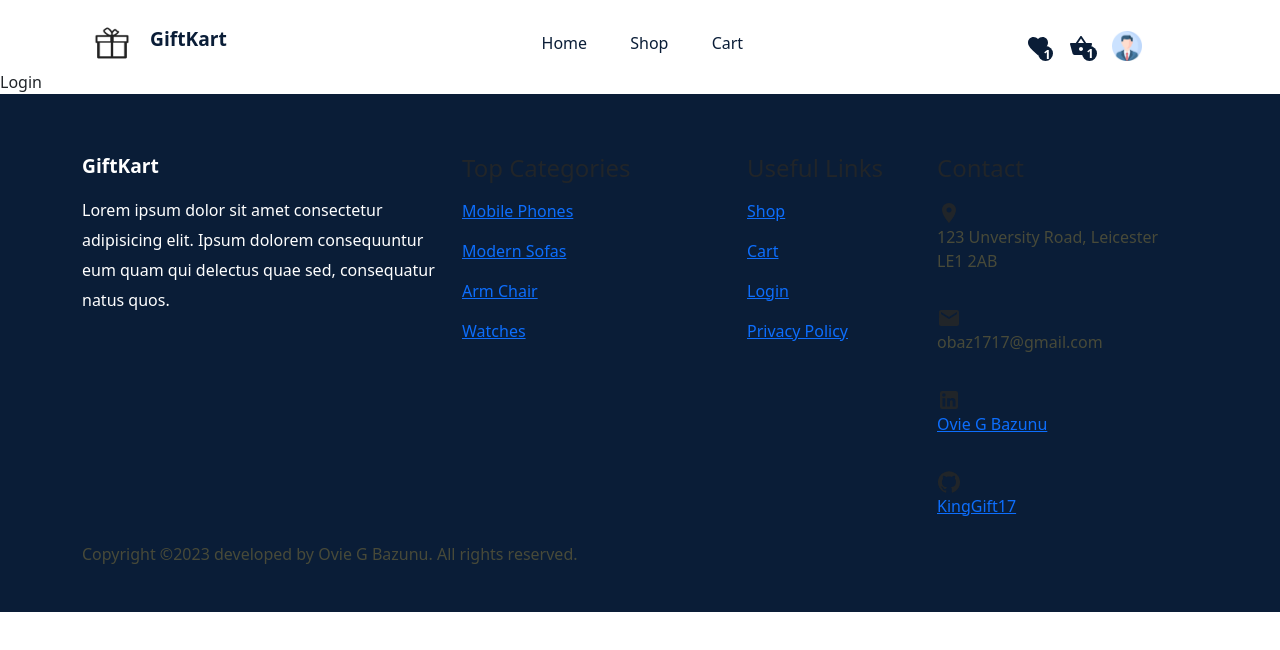
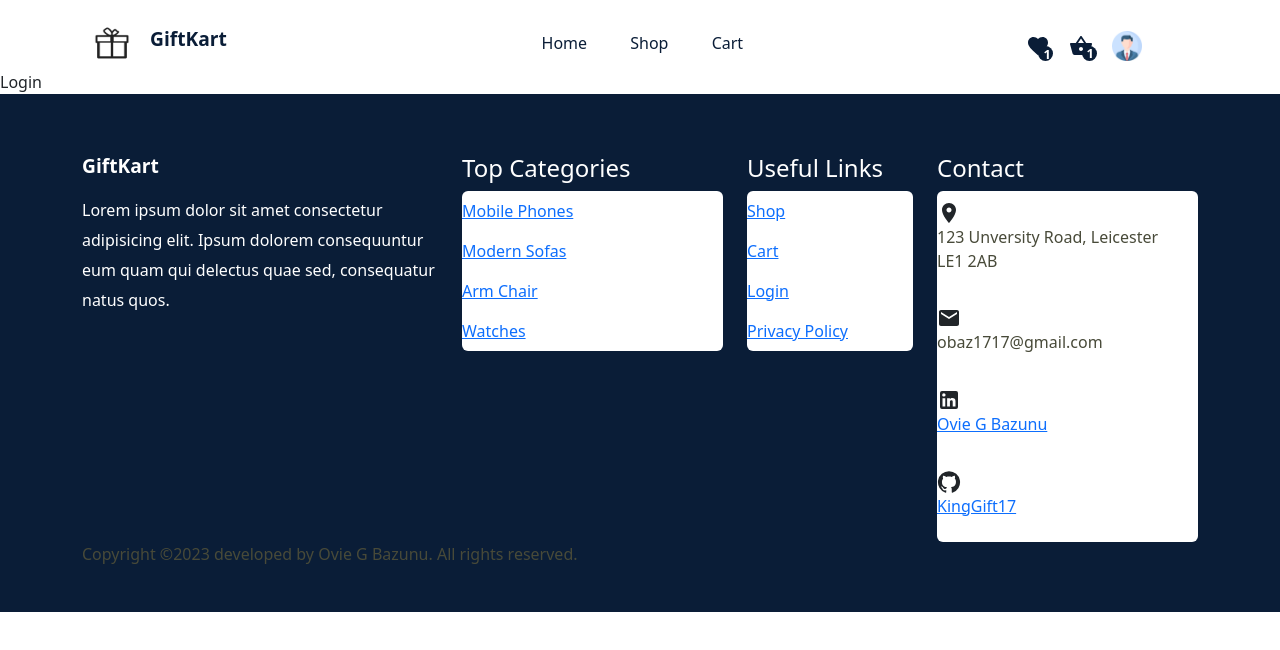
Before and after one commit to KingGift17/furnitureforyou, a React (Vite) app: page /login in a window 1280 px wide. Shown: the top 650 px of the page. Built offline with nearby package versions, Linux system fonts and the light colour scheme.

Commit message:
changed colors on footer

```diff
--- a/src/styles/components/Footer.scss
+++ b/src/styles/components/Footer.scss
@@ -9,6 +9,10 @@
     color: #fff;
     margin-top: 10px;
 }
-.footer-quicklinks ul li{
-    background: transparent !important;
+.footer-quicklinks{
+    color: #fff;
+
+    ul il{
+        background: transparent !important;
+    }
 }
```
